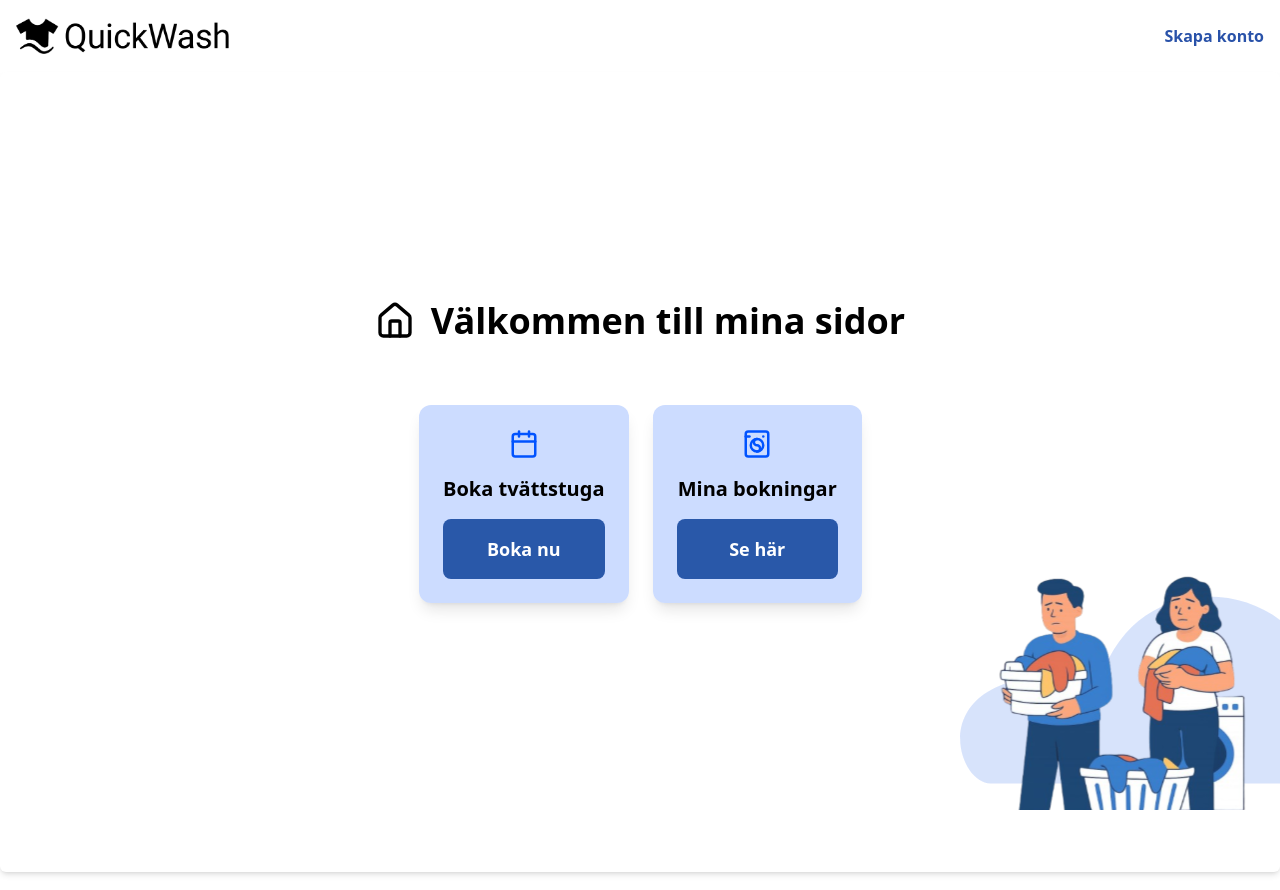
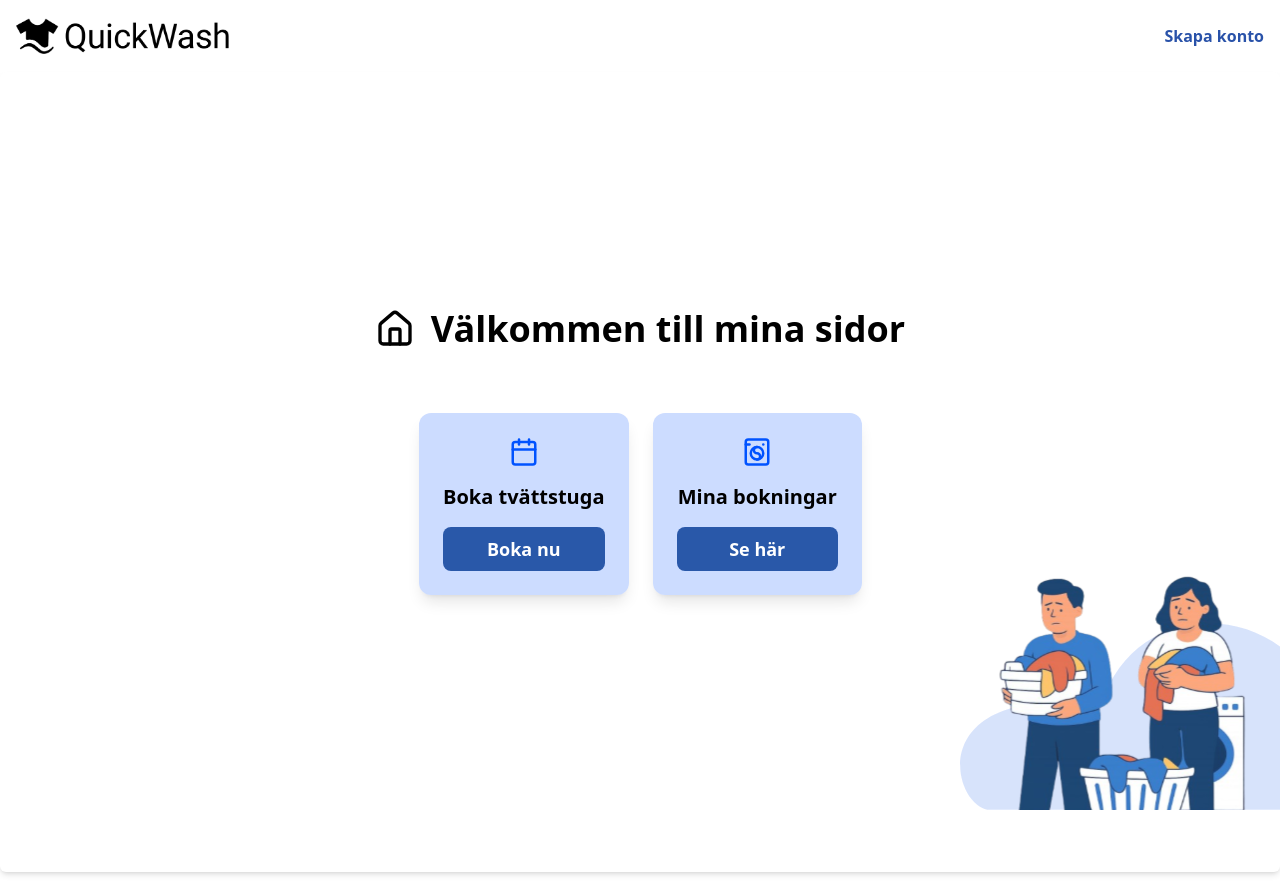
Before and after one commit to Bessosam/appointmentbooking-app, a React (Vite) app: page /menu in a window 1280 px wide. Built offline with nearby package versions, Linux system fonts and the light colour scheme.

Commit message:
menupage img uppdated

```diff
--- a/src/components/PageDecoration.jsx
+++ b/src/components/PageDecoration.jsx
@@ -7,7 +7,7 @@ const PageDecoration = () => {
         <img
           src="/DesignBG.svg"
           alt=""
-          className="absolute top-10 right-0 z-0 w-full h-full image-effect"
+          className="absolute bottom-0 right-0 w-72 sm:w-96 md:w-[500px] object-contain z-0 image-effect"
         />
         <img
           src="/landing-page-img.svg"
--- a/src/pages/BookingConfirmationPage.jsx
+++ b/src/pages/BookingConfirmationPage.jsx
@@ -63,7 +63,7 @@ const BookingConfirmationPage = () => {
     timeSlotRanges[bookingDetails.time] || bookingDetails.time;
 
   return (
-    <div className="max-w-lg mx-auto mt-10 p-6 bg-white shadow-lg rounded-xl">
+    <div className="max-w-lg mx-auto mt-24 p-6 bg-white shadow-lg rounded-xl">
       <h2 className="text-2xl font-bold text-center mb-4">Bekräfta Bokning</h2>
       <div className="text-gray-800 space-y-2 mb-6">
         <p>
--- a/src/pages/MenuPage.jsx
+++ b/src/pages/MenuPage.jsx
@@ -33,7 +33,7 @@ const HomePage = () => {
               onClick={() => {
                 navigate("/booking");
               }}
-              className="flex flex-col items-center justify-center rounded-lg p-4 w-full text-white bg-[#2958A9] hover:bg-[#0053FF]/60 transition text-lg"
+              className="flex flex-col items-center justify-center rounded-lg p-2 w-full text-white bg-[#2958A9] hover:bg-[#0053FF]/60 transition text-lg"
             >
               {" "}
               Boka nu
@@ -47,7 +47,7 @@ const HomePage = () => {
               onClick={() => {
                 navigate("/mybookings");
               }}
-              className="flex flex-col items-center justify-center rounded-lg p-4 w-full text-white bg-[#2958A9] hover:bg-[#0053FF]/60 transition text-lg"
+              className="flex flex-col items-center justify-center rounded-lg p-2 w-full text-white bg-[#2958A9] hover:bg-[#0053FF]/60 transition text-lg"
             >
               {" "}
               Se här
```
